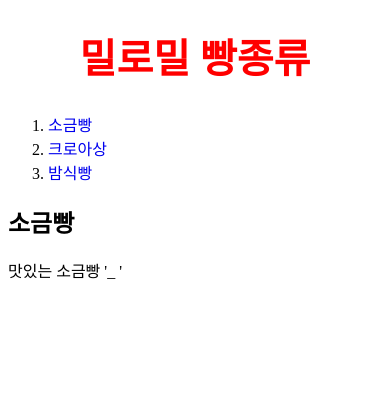
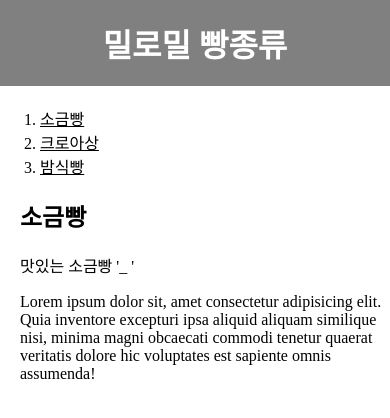
Before and after one commit to seul-inspire/practice, a plain HTML site: page 1.html in a window 390 px wide. Drawn offline with Linux system fonts and the light colour scheme.

Commit message:
ver2
css 파일 적용( media query 적용, 반응형)

```diff
--- a/1.html
+++ b/1.html
@@ -1,29 +1,25 @@
 <!doctype html>
 <html>
 <head>
-    <title>WEB - CSS</title>
+    <title>밀로밀_소금빵</title>
     <meta charset="utf-8">
-    <style>
-        a {
-            text-decoration: none;
-        }
-        h1 {
-            color: red;
-            font-size: 30pt;
-            text-align: center;
-        }
-    </style>
+    <link rel="stylesheet" href="style.css">
 </head>
 
 <body>
-    <h1>밀로밀 빵종류</h1>
-    <ol>
-      <li><a href="1.html">소금빵</a></li>
-      <li><a href="2.html">크로아상</a></li>
-      <li><a href="3.thml">밤식빵</a></li>
-    </ol>
-    <h2>소금빵</h2>
-    <p>맛있는 소금빵 '_ '</p>
+    <h1><a href="index.html">밀로밀 빵종류</a></h1>
+    <div id="grid">
+        <ol>
+            <li><a href="1.html" >소금빵</a></li>
+            <li><a href="2.html" >크로아상</a></li>
+            <li><a href="3.html">밤식빵</a></li>
+        </ol>
+        <div id="article">
+            <h2>소금빵</h2>
+            <p>맛있는 소금빵 '_ '</p>
+            <p>Lorem ipsum dolor sit, amet consectetur adipisicing elit. Quia inventore excepturi ipsa aliquid aliquam similique nisi, minima magni obcaecati commodi tenetur quaerat veritatis dolore hic voluptates est sapiente omnis assumenda!</p>
+        </div>
+    </div>
 </body>
 
 
```
